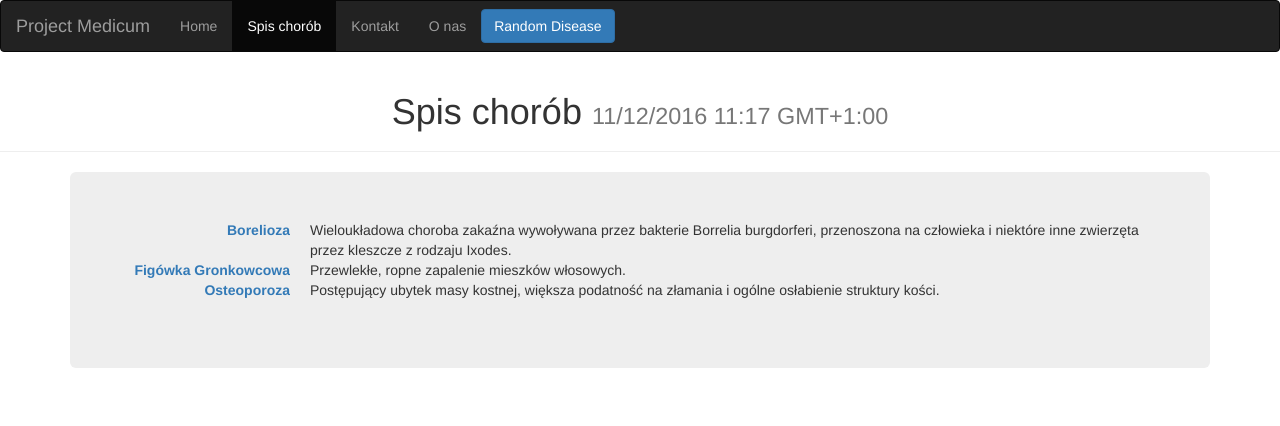
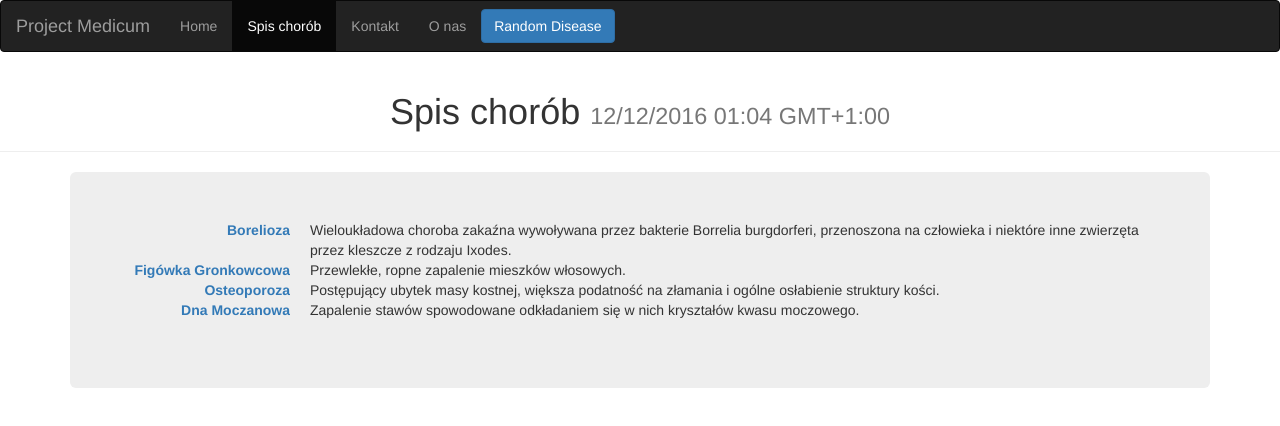
Before and after one commit to ProjectMedicum/projectmedicum.github.io, a plain HTML site: page Misc/Spis.html in a window 1280 px wide. Drawn offline with nearby package versions, Linux system fonts and the light colour scheme.

Commit message:
Aktualizacja spisu chorób - Dna Moczanowa

```diff
--- a/Misc/Spis.html
+++ b/Misc/Spis.html
@@ -46,7 +46,7 @@
 
 
 	<div class="page-header">
-		<h1>Spis chorób <small>11/12/2016 11:17 GMT+1:00</small></h1>
+		<h1>Spis chorób <small>12/12/2016 01:04 GMT+1:00</small></h1>
 	</div>
 
 
@@ -76,6 +76,16 @@
 
 
 				<dd>Postępujący ubytek masy kostnej, większa podatność na złamania i ogólne osłabienie struktury kości.</dd>
+
+
+				<dt>
+					<a href="https://projectmedicum.github.io/Disease/Dna%20Moczanowa.html">Dna Moczanowa</a>
+				</dt>
+
+
+				<dd>Zapalenie stawów spowodowane odkładaniem się w nich kryształów kwasu moczowego.</dd>
+
+
 			</dl>
 		</div>
 	</div>
```
